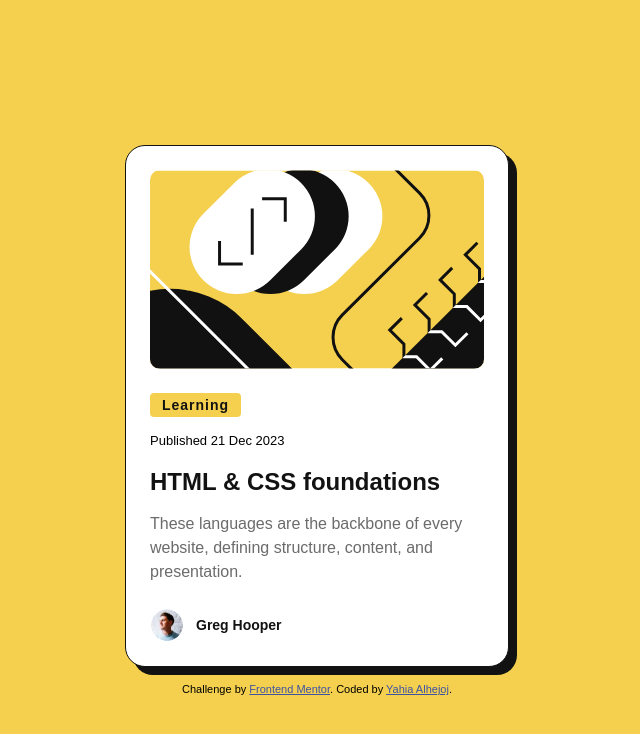
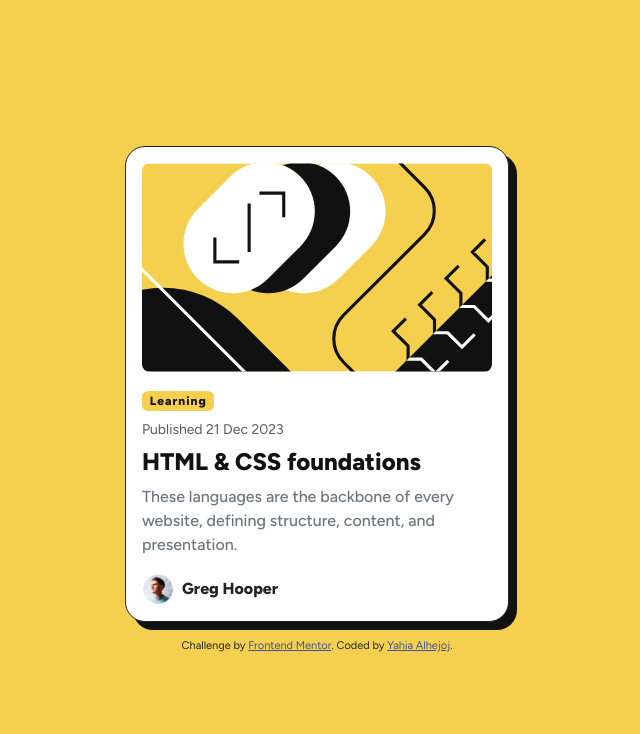
Before and after one commit to Yahia89/blog-preview-card-main-refactored, a plain HTML site: page index.html in a window 1280 px wide. Shown: the whole page, without its empty margins (323-963 px from the left). Drawn offline with nearby package versions, Linux system fonts and the light colour scheme; a web font is replaced by a local one.

Commit message:
refactored to bootstrap

```diff
--- a/index.html
+++ b/index.html
@@ -1,38 +1,69 @@
 <!DOCTYPE html>
 <html lang="en">
   <head>
-  <meta charset="UTF-8">
-  <meta name="viewport" content="width=device-width, initial-scale=1.0"> <!-- displays site properly based on user's device -->
+    <meta charset="UTF-8" />
+    <meta name="viewport" content="width=device-width, initial-scale=1.0" />
 
-  <link rel="icon" type="image/png" sizes="32x32" href="./assets/images/favicon-32x32.png">
+    <link
+      rel="icon"
+      type="image/png"
+      sizes="32x32"
+      href="./assets/images/favicon-32x32.png"
+    />
+    <link
+      href="https://cdn.jsdelivr.net/npm/bootstrap@5.3.3/dist/css/bootstrap.min.css"
+      rel="stylesheet"
+    />
+    <link rel="stylesheet" href="style.css" />
+    <link
+      rel="stylesheet"
+      href="https://fonts.googleapis.com/css2?family=Figtree:wght@400;500;800&display=swap"
+    />
 
-  <link rel="stylesheet" href="style.css">
-  <link rel="stylesheet" href="https://fonts.google.com/specimen/Figtree">
-
-  <title>Frontend Mentor | Blog preview card</title>
-
+    <title>
+      Frontend Mentor | Blog Preview Card refactored to use bootstrap
+    </title>
   </head>
-<body>
-
-<div class="card">
-  <img class="card-image" src="./assets/images/illustration-article.svg" alt="Article illustration">
-  <div class="content">
-    <span class="category">Learning</span>
-    <span class="publishing-date">Published 21 Dec 2023</span>
-    <h2 class="title">HTML & CSS foundations</h2>
-    <p class="description">These languages are the backbone of every website, defining structure, content, and presentation.</p>
-    <div class="meta">
-    </div>
-    <div class="author">
-      <img class="author-avatar" src="./assets/images/image-avatar.webp" alt="author avatar">
-      <span class="author-name">Greg Hooper</span>
+  <body
+    class="d-flex flex-column justify-content-center align-items-center min-vh-100"
+  >
+    <div
+      class="card custom-card border border-dark shadow-lg p-3"
+      style="max-width: 384px"
+    >
+      <img
+        src="./assets/images/illustration-article.svg"
+        class="card-img-top rounded-3 mb-3"
+        alt="Article illustration"
+      />
+      <div class="card-body p-0">
+        <span class="badge category mb-2">Learning</span>
+        <small class="text-muted d-block mb-2">Published 21 Dec 2023</small>
+        <h2 class="card-title title fw-bold fs-4">
+          HTML &amp; CSS foundations
+        </h2>
+        <p class="card-text description text-secondary fw-medium mb-0">
+          These languages are the backbone of every website, defining structure,
+          content, and presentation.
+        </p>
+        <div class="d-flex align-items-center gap-2 mt-3">
+          <img
+            src="./assets/images/image-avatar.webp"
+            alt="author avatar"
+            class="author-avatar"
+          />
+          <span class="author-name fw-bold">Greg Hooper</span>
         </div>
       </div>
     </div>
 
-  <div class="attribution">
-    Challenge by <a href="https://www.frontendmentor.io?ref=challenge" target="_blank">Frontend Mentor</a>.
-    Coded by <a href="#">Yahia Alhejoj</a>.
+    <div class="attribution text-center mt-3">
+      Challenge by
+      <a href="https://www.frontendmentor.io?ref=challenge" target="_blank"
+        >Frontend Mentor</a
+      >. Coded by <a href="#">Yahia Alhejoj</a>.
     </div>
+
+    <script src="https://cdn.jsdelivr.net/npm/bootstrap@5.3.3/dist/js/bootstrap.bundle.min.js"></script>
   </body>
 </html>
--- a/style.css
+++ b/style.css
@@ -1,132 +1,42 @@
-.card {
-  transition: box-shadow 0.6s ease-in;
-
-  &:hover {
-    box-shadow: 16px 16px 0px 0px hsl(0, 0%, 7%),
-      0 0px 0px 0 rgba(0, 0, 0, 0.1);
-
-    .title {
-      color: hsl(47, 88%, 63%);
-      transition: color 0.6s ease;
-    }
-  }
-}
-
-.attribution {
-  font-size: 11px;
-  text-align: center;
-}
-.attribution a {
-  color: hsl(228, 45%, 44%);
-}
-
 body {
   background: hsl(47, 88%, 63%);
   font-family: "Figtree", Arial, sans-serif;
-  min-height: 100vh;
-  display: flex;
-  flex-direction: column;
-  justify-content: center;
-  align-items: center;
-  margin: 0;
-  padding: 0;
 }
 
-.card {
-  background: hsl(0, 0%, 100%);
-  border-radius: 20px;
-  box-shadow: 8px 8px 0px 0px hsl(0, 0%, 7%);
-  max-width: 384px;
-  width: 90vw;
-  padding: 24px;
-  margin: 40px 0 16px 0;
-  display: flex;
-  flex-direction: column;
-  align-items: flex-start;
-  border: 1px solid hsl(0, 0%, 7%);
-  box-sizing: border-box;
+.custom-card {
+  border-radius: 20px !important;
+  box-shadow: 8px 8px 0px 0px hsl(0, 0%, 7%) !important;
   transition: box-shadow 0.6s ease;
 }
-
-.card-image {
-  width: 100%;
-  border-radius: 10px;
-  margin-bottom: 24px;
+.custom-card:hover {
+  box-shadow: 16px 16px 0px 0px hsl(0, 0%, 7%) !important;
 }
 
 .category {
-  background: hsl(47, 88%, 63%);
-  color: hsl(0, 0%, 7%);
-  font-family: "Figtree", Arial, sans-serif;
-  font-weight: 800;
-  font-size: 14px;
-  padding: 4px 12px;
-  border-radius: 4px;
-  margin-bottom: 16px;
-  display: inline-block;
+  background: hsl(47, 88%, 63%) !important;
+  color: hsl(0, 0%, 7%) !important;
   letter-spacing: 1px;
 }
 
-.publishing-date {
-  display: block;
-  margin-bottom: 20px;
-  font-size: small;
-}
-
 .title {
-  font-size: 24px;
-  font-weight: 800;
-  margin: 0 0 16px 0;
   color: hsl(0, 0%, 7%);
   cursor: pointer;
   transition: color 0.6s ease;
 }
 .title:hover {
   color: hsl(47, 88%, 63%);
-  transition: color 0.6s ease;
 }
 
-.description {
-  color: hsl(0, 0%, 42%);
-  font-size: 16px;
-  margin-bottom: 24px;
-  font-weight: 500;
-  line-height: 1.5;
-}
-
-.meta {
-  font-size: 14px;
-  color: hsl(0, 0%, 7%);
-  margin-bottom: 24px;
-  font-weight: 500;
-}
-
-.author {
-  display: flex;
-  align-items: center;
-  gap: 12px;
-}
 .author-avatar {
   width: 32px;
   height: 32px;
   border-radius: 50%;
   border: 1.5px solid hsl(0, 0%, 100%);
 }
-.author-name {
-  font-weight: 800;
-  color: hsl(0, 0%, 7%);
-  font-size: 14px;
+
+.attribution {
+  font-size: 11px;
 }
-
-@media (max-width: 400px) {
-  .card {
-    padding: 16px;
-    max-width: 95vw;
-  }
-  .title {
-    font-size: 20px;
-  }
-  .description {
-    font-size: 15px;
-  }
+.attribution a {
+  color: hsl(228, 45%, 44%);
 }
```
Lines whose indentation alone changed are shown as unchanged.
